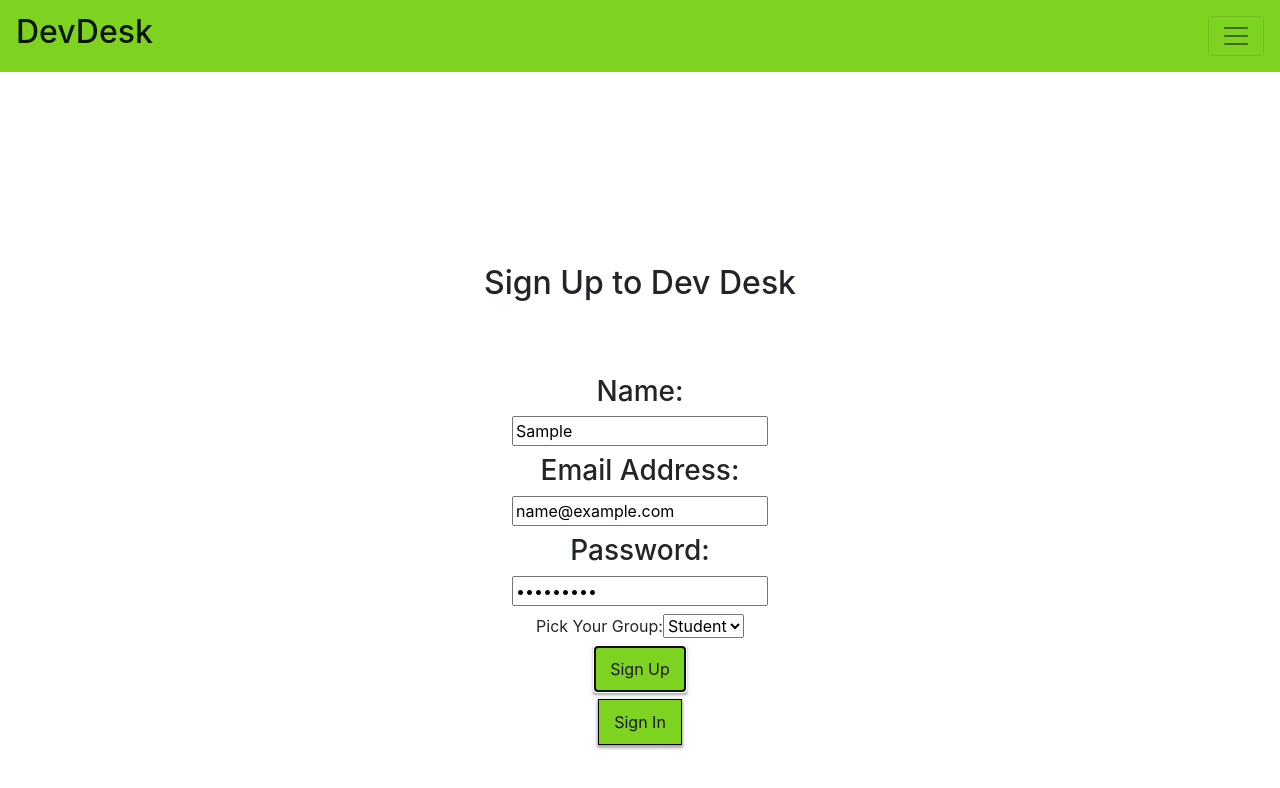
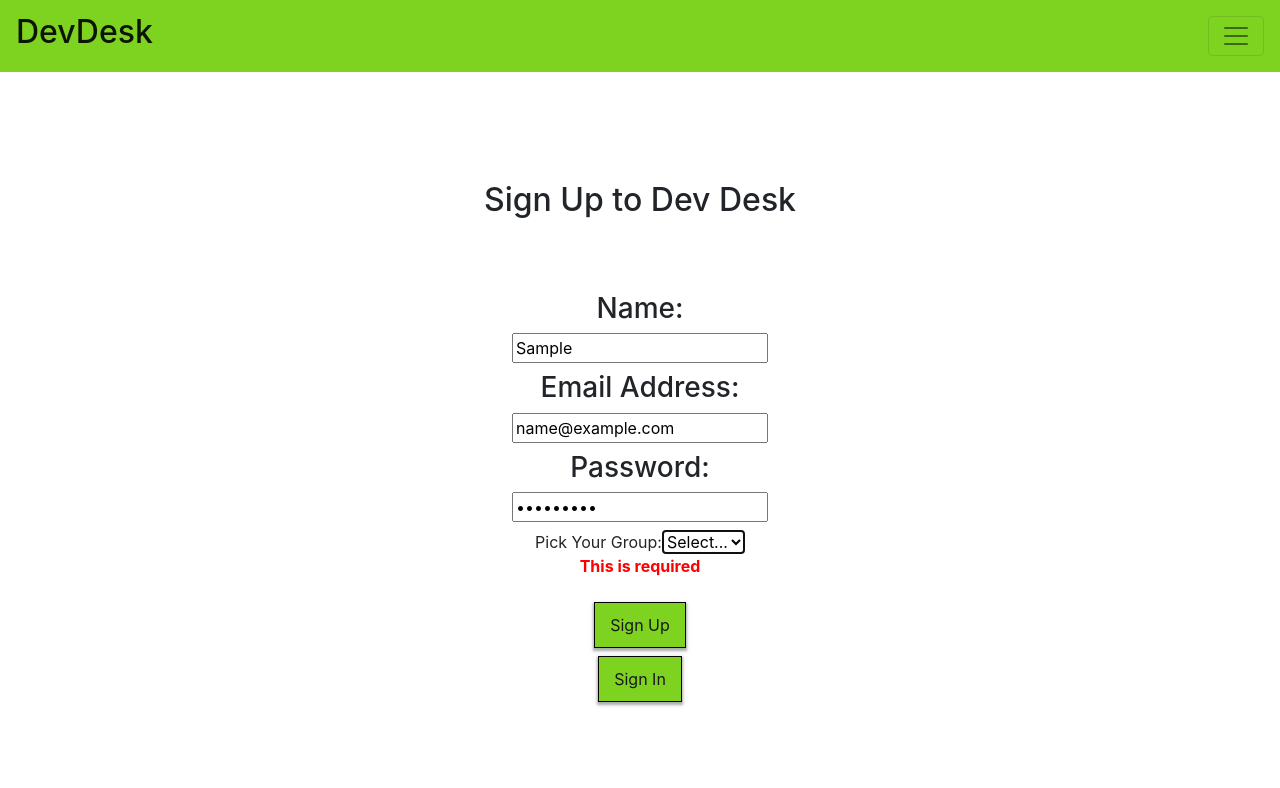
Before and after one commit to Build-Week-Dev-Desk/FrontEnd, a React (Create React App) app in the folder client/: page /signup in a window 1280 px wide. Both pictures are taken after typing "Sample", "name@example.com", "Sample123" into the empty fields and a click on the button "Sign Up". Shown: the top 788 px of the page. Built offline with nearby package versions, Linux system fonts and the light colour scheme; no server answers.

Commit message:
Finalized styling and validation for login and signup

```diff
--- a/client/src/App.css
+++ b/client/src/App.css
@@ -2,6 +2,7 @@
   display: flex;
   flex-direction: column;
   align-items: center;
+  margin-bottom: 3%;
 }
 
 .entiretick {
@@ -98,7 +99,7 @@
 
 .logintitle {
   text-align: center;
-  margin-top: 10%;
+  margin-top: 3.5%;
 }
 .loginpage {
   display:flex;
@@ -106,6 +107,7 @@
   align-items: center;
   text-align: center;
   margin-top: 5%;
+  margin-bottom: 5%;
 }
 
 Link {
@@ -133,11 +135,15 @@ Link {
   flex-direction: column;
 }
 
-.solution {
+.ticksolut {
   display: flex;
+  align-items: center;
   justify-content: space-evenly;
   border-top: 2px dashed red;
+  color: red;
   padding-top: 2%;
+  width: 50%;
+  margin: 0 auto;
 }
 
 .button-container {
@@ -178,6 +184,7 @@ p {
   margin: 0 auto;
   margin-bottom: 3%;
 }
+
 .submitbtn1:hover {
   transform: translateY(-1px);
   box-shadow: 0 2px 6px 2px rgba(11, 53, 240, 0.12), 0 2px 3px 2px rgba(0, 0, 0, 0.24);
@@ -185,6 +192,7 @@ p {
   color: white;
   text-decoration: none;
 }
+
 .submitbtn1:active {
   background: #7ED321;
   box-shadow: inset 0px 0px 5px #7ED321;
@@ -205,6 +213,7 @@ p {
   margin: 0 auto;
   margin-bottom: 3%;
 }
+
 .submitbtn2:hover {
   transform: translateY(-1px);
   box-shadow: 0 2px 6px 2px rgba(11, 53, 240, 0.12), 0 2px 3px 2px rgba(0, 0, 0, 0.24);
@@ -212,6 +221,7 @@ p {
   color: #7ED321;
   text-decoration: none;
 }
+
 .submitbtn2:active {
   background: #7ED321;
   box-shadow: inset 0px 0px 5px #7ED321;
@@ -232,6 +242,7 @@ p {
   margin: 0 auto;
   margin-bottom: 3%;
 }
+
 .submitbtn3:hover {
   transform: translateY(-1px);
   box-shadow: 0 2px 6px 2px rgba(11, 53, 240, 0.12), 0 2px 3px 2px rgba(0, 0, 0, 0.24);
@@ -239,6 +250,7 @@ p {
   color: #7ED321;
   text-decoration: none;
 }
+
 .submitbtn3:active {
   background: #7ED321;
   box-shadow: inset 0px 0px 5px #7ED321;
@@ -259,6 +271,7 @@ p {
   margin: 0 auto;
   margin-bottom: 3%;
 }
+
 .submitbtn4:hover {
   transform: translateY(-1px);
   box-shadow: 0 2px 6px 2px rgba(11, 53, 240, 0.12), 0 2px 3px 2px rgba(0, 0, 0, 0.24);
@@ -266,8 +279,29 @@ p {
   color: black;
   text-decoration: none;
 }
+
 .submitbtn4:active {
   background: #7ED321;
   box-shadow: inset 0px 0px 5px #7ED321;
    outline: none;
 }
+
+.proform {
+  display: flex;
+  flex-direction: column;
+  border: 2px solid #7ED321;
+  background-color: lightgray;
+  margin-top: 3%;
+  padding: 5%;
+  font-weight: bold;
+}
+
+.profileform {
+    display: flex;
+  flex-direction: column;
+  align-items: center;
+}
+
+.errors {
+  color: red;
+}
--- a/client/src/components/dashboard/CreateTicketForm.js
+++ b/client/src/components/dashboard/CreateTicketForm.js
@@ -81,8 +81,8 @@ function CreateTicketForm(props) {
               // onChange={handleChange}
               ref={register({ required: true })}
             />
-            {errors.name && errors.name.type === "required" && (
-              <p>This is required</p>
+            {errors.title && errors.title.type === "required" && (
+              <p className="errors">This is required</p>
             )}
           </div>
           <div className="ticket">
@@ -96,7 +96,7 @@ function CreateTicketForm(props) {
               ref={register({ required: true })}
             />
             {errors.description && errors.description.type === "required" && (
-              <p>This is required</p>
+              <p className="errors">This is required</p>
             )}
           </div>
           <div className="ticket">
@@ -111,7 +111,7 @@ function CreateTicketForm(props) {
               <option value="python">Python</option>
             </select>
             {errors.category && errors.category.type === "required" && (
-              <p>This is required</p>
+              <p className="errors">This is required</p>
             )}
           </div>
           <div className="ticket">
@@ -125,7 +125,7 @@ function CreateTicketForm(props) {
               ref={register({ required: true })}
             />
             {errors.solutions && errors.solutions.type === "required" && (
-              <p>This is required</p>
+              <p className="errors">This is required</p>
             )}
           </div>
           <input type="submit" className="submitbtn" />
--- a/client/src/components/dashboard/Ticket.js
+++ b/client/src/components/dashboard/Ticket.js
@@ -73,7 +73,7 @@ const Ticket = props => {
       <p>Description: {props.ticket.description}</p>
       <p>What's been tried: {props.ticket.attemptedSolutions}</p>
       </div>
-      {props.ticket.solution != null && <p>Solution by {props.ticket.solution.answerer}: {props.ticket.solution.body}</p>}
+      {props.ticket.solution != null && <p className="ticksolut">Solution by {props.ticket.solution.answerer}: {props.ticket.solution.body}</p>}
       {/* button section should only appear if user is staff */}
       <div className="button-container">
         {props.userType === 'both' && (
--- a/client/src/components/login/LoginForm.js
+++ b/client/src/components/login/LoginForm.js
@@ -1,11 +1,11 @@
 import React from 'react';
 import { Link } from 'react-router-dom';
 import axios from 'axios';
-import { useForm } from 'react-hook-form'
+import { useForm } from 'react-hook-form';
 
 const LoginForm = props => {
 
-    const { register, handleSubmit } = useForm()
+    const { register, handleSubmit, errors } = useForm()
     const onSubmit = data => {
         axios
         .post(`https://bwdevdesk.herokuapp.com/api/auth/login`, data)
@@ -25,14 +25,19 @@ const LoginForm = props => {
             <h1 className="logintitle">Login to DevDesk</h1>
                 <form className="loginpage" onSubmit={handleSubmit(onSubmit)}>
 
-                    <label className="email"><h3>Email:</h3> <input type="text" placeholder="Enter Email Address" name="email" ref={register} /></label>
-                    <label className="password"><h3>Password:</h3> <input type="password" placeholder="Enter Password" name="password" ref={register} /></label>
+                    <label className="email"><h3>Email:</h3> <input type="text" placeholder="Enter Email Address" name="email" ref={register({ required: true })} /></label>
+                    {errors.email && errors.email.type === "required" && (<p className="errors">Email is required</p>)}
+                    <label className="password"><h3>Password:</h3> <input type="password" placeholder="Enter Password" name="password" ref={register({ required: true, minLength: 6 })} /></label>
+                    {errors.password && errors.password.type === "required" && (<p className="errors">Password is required</p>)}
+                    {errors.password && errors.password.type === "minLength" && (<p className="errors">Password is required to be at least 6 characters</p>)}
                     <label>Pick Your Group:
-                    <select name="role" ref={register}>
+                    <select name="role" ref={register({ required: true })}>
+                    <option value="">Select...</option>
                     <option value="student">Student</option>
                     <option value="staff">Staff</option>
                     <option value="both">Both</option>
                 </select>
+                {errors.role && errors.role.type === "required" && (<p className="errors">Role is required</p>)}
             </label>
             <input className="submitbtn" type="submit" />
             <Link className="submitbtn" to="/signup">Sign Up</Link>
--- a/client/src/components/login/Profile.js
+++ b/client/src/components/login/Profile.js
@@ -16,16 +16,17 @@ const Profile = props => {
         }
     }, [props.user])
     return (
-
-        <form className="tickform">
-            <h1 className="dashb">Profile</h1>
+        <div className="profileform">
+          <h1 className="dashb">Profile</h1>
+           <form className="proform">
             <label>Name:<input type="text" value={profile.name} name="name"/></label>
             <label>Email:<input type="text" value={profile.email} name="email" /></label>
             {profile.role == 'student' && <div>I'm a Student</div>}
             {profile.role == 'staff' && <div>I'm a Staff Member</div>}
             {profile.role == 'both' && <div>I'm both Staff and Student Member</div>}
             <button>Update</button>
-        </form>
+          </form>
+        </div>
     )
 }
 
--- a/client/src/components/login/SignupForm.js
+++ b/client/src/components/login/SignupForm.js
@@ -5,7 +5,7 @@ import Axios from 'axios';
 
 const SignupForm = props => {
 
-    const { register, handleSubmit } = useForm()
+    const { register, handleSubmit, errors } = useForm()
     const onSubmit = data => {
         console.log(data)
         Axios.post('https://bwdevdesk.herokuapp.com/api/auth/register', data)
@@ -21,18 +21,27 @@ const SignupForm = props => {
             <h2 className="logintitle">Sign Up to Dev Desk</h2>
             <form className="loginpage" onSubmit={handleSubmit(onSubmit)}>
 
-            <label><h3>Name:</h3><input type="text" placeholder="Enter Your Name" name="name" ref={register} /></label>
-            <label><h3>Email Address:</h3><input type="text" placeholder="Enter Email Address" name="email" ref={register} /></label>
-            <label><h3>Password:</h3><input type="password" placeholder="Enter Password" name="password" ref={register} /></label>
+            <label><h3>Name:</h3><input type="text" placeholder="Enter Your Name" name="name" ref={register({ required: true })} /></label>
+            {errors.name && errors.name.type === "required" && (
+              <p className="errors">This is required</p>)}
+            <label><h3>Email Address:</h3><input type="text" placeholder="Enter Email Address" name="email" ref={register({ required: true })} /></label>
+            {errors.email && errors.email.type === "required" && (
+              <p className="errors">This is required</p>)}
+            <label><h3>Password:</h3><input type="password" placeholder="Enter Password" name="password" ref={register({ required: true, minLength: 6 })} /></label>
+            {errors.password && errors.password.type === "required" && (
+              <p className="errors">This is required</p>)}
+            {errors.password && errors.password.type === "minLength" && (<p     className="errors">Password is required to be at least 6 characters</p>)}
             {/* <label>Confirm Password:<input type="password" placeholder="Confirm Password" name="confirmpassword" ref={register} /></label> */}
 
                <label>Pick Your Group:
-                <select name="role" ref={register}>
+                <select name="role" ref={register({ required: true })}>
+                    <option value="">Select...</option>
                     <option value="student">Student</option>
                     <option value="staff">Staff</option>
                     <option value="both">Both</option>
-
                 </select>
+                {errors.role && errors.role.type === "required" && (
+              <p className="errors">This is required</p>)}
             </label>
             <button className="submitbtn">Sign Up</button>
             <Link className="submitbtn" to="/">Sign In</Link>
```
